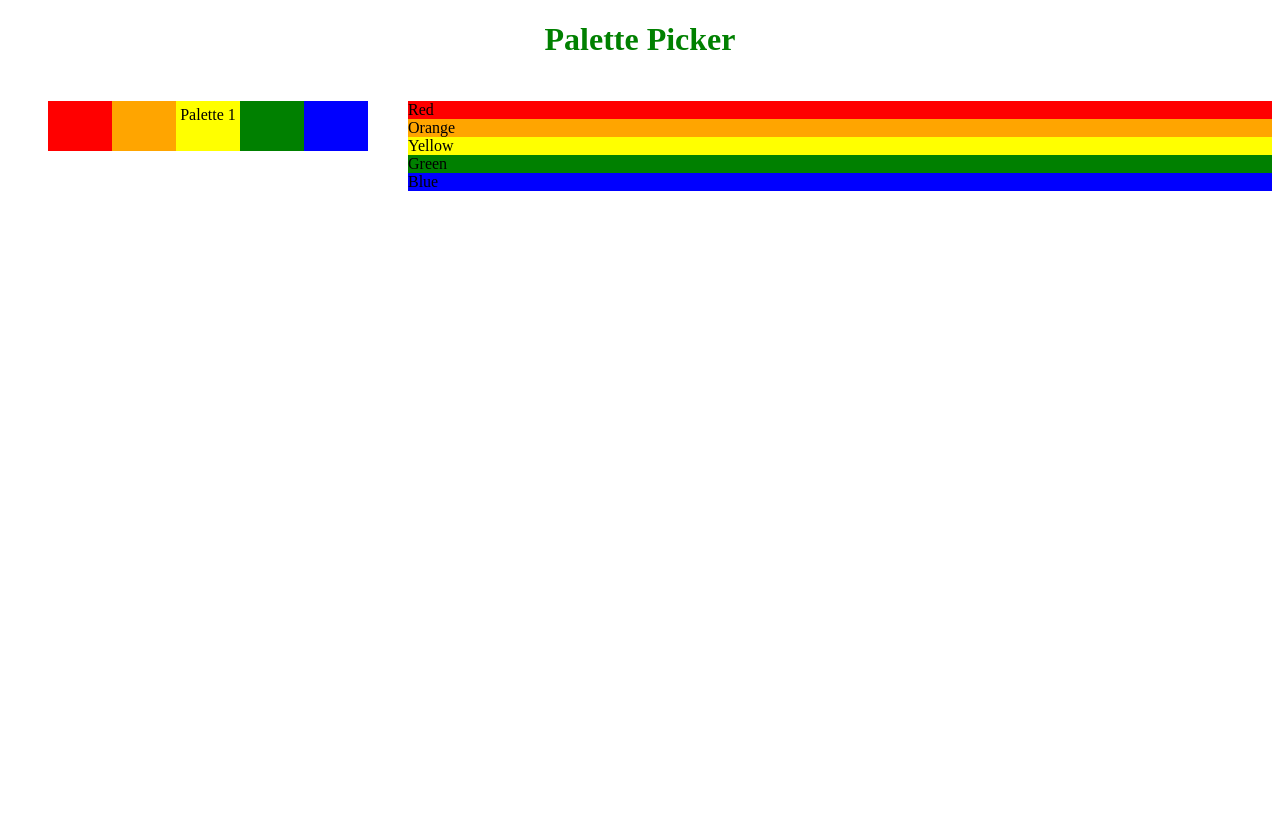
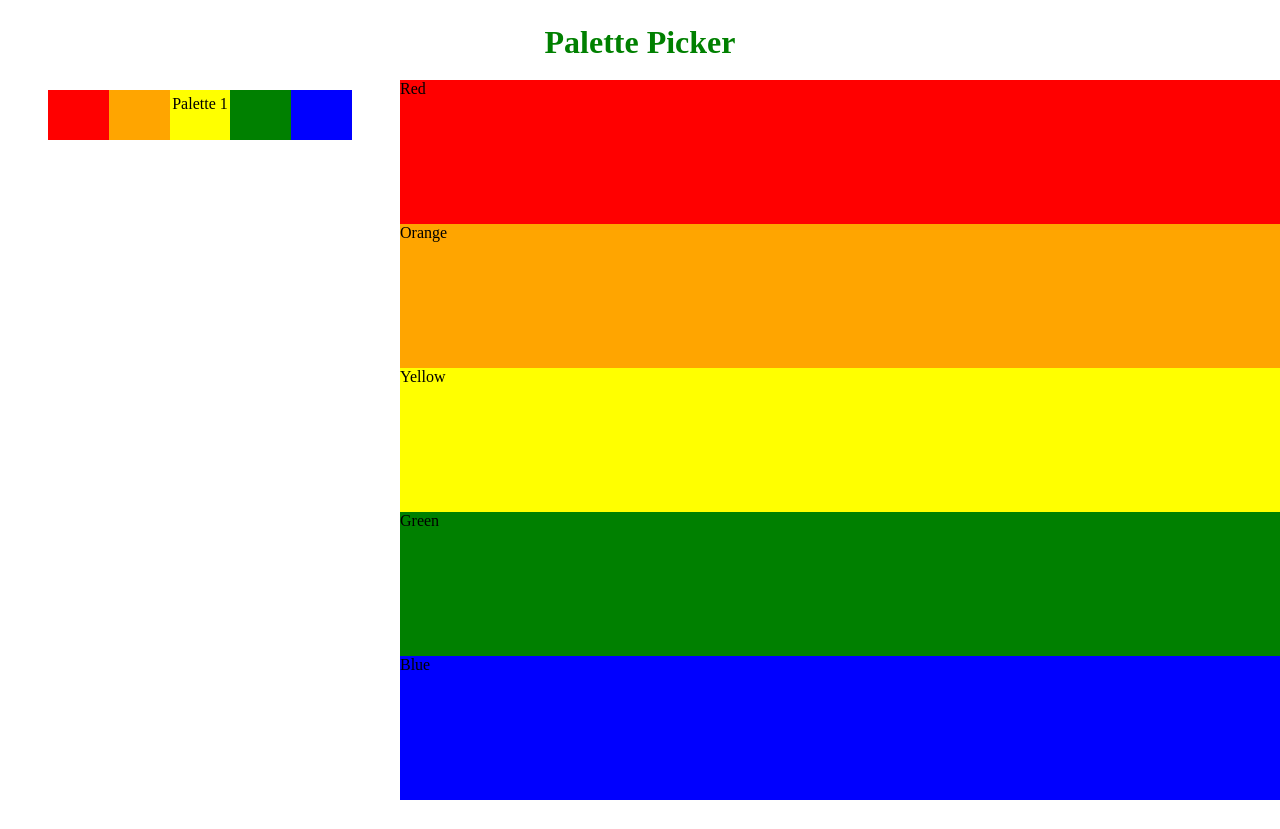
Before and after one commit to lfinney/palette-picker, a website: page public/index.html in a window 1280 px wide. After the commit the page ends 800 px from the top, so only its background shows below. Drawn offline with Linux system fonts and the light colour scheme.

Commit message:
style main palette

```diff
--- a/public/css/styles.scss
+++ b/public/css/styles.scss
@@ -1,5 +1,11 @@
+* {
+  margin: 0;
+  box-sizing: border-box;
+}
+
 header {
   height: 10vh;
+  padding: 3vh;
 }
 
 h1 {
@@ -13,6 +19,10 @@ main {
   grid-template-columns: 400px auto;
   grid-template-rows: 100%;
   grid-template-areas: "user-palettes main-palette"
+}
+
+.user-palettes, .main-palettes {
+  padding: 10px;
 }
 
 .user-palettes {
@@ -52,6 +62,10 @@ main {
   grid-area: main-palette;
 }
 
+.color {
+  height: 20%;
+}
+
 #color1 {
   background-color: red;
 }
```
Also changed, not shown: public/css/styles.css.
